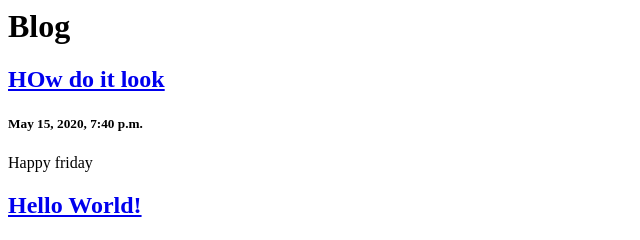
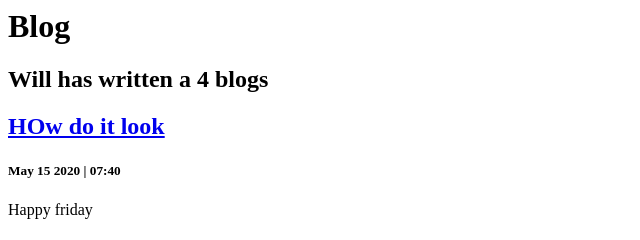
Before and after one commit to wmalisch/Portfolio, a Django app: page /blog/ in a window 1280 px wide. Shown: the top 240 px of the page, without its empty margins (0-640 px from the left). Run offline with Django 3.2, Linux system fonts and the light colour scheme; data comes from the database, SQL or seed files in the repository; both versions use the stored data as it was after the commit.

Commit message:
Some more work on the blog

```diff
--- a/blog/models.py
+++ b/blog/models.py
@@ -2,6 +2,6 @@ from django.db import models
 
 class Blog(models.Model):
     title = models.CharField(max_length=100)
-    date = models.DateField(auto_now=False)
+    date = models.DateTimeField(auto_now=False)
     tweet = models.CharField(max_length=320)
     url = models.URLField(blank=True)
--- a/blog/templates/blog/all_blogs.html
+++ b/blog/templates/blog/all_blogs.html
@@ -1,10 +1,11 @@
 <h1>Blog</h1>
 
+<h2>Will has written a {{ count }} blog{{ blogs.count|pluralize }}</h2>
 
 {% for blog in blogs %}
 <!--Specify blog:detail, it is cleaner than just detail in the event that you have many apps with detail templates-->
 <a href="{% url 'blog:detail' blog.id %}"><h2>{{ blog.title }}</h2></a>
-<h5>{{ blog.date }}</h5>
+<h5>{{ blog.date|date:'M d Y | h:i ' }}</h5>
 <p>{{ blog.tweet }}</p>
 
 {% endfor %}
--- a/blog/views.py
+++ b/blog/views.py
@@ -2,8 +2,9 @@ from django.shortcuts import render, get_object_or_404
 from .models import Blog
 
 def all_blogs(request):
-    blogs = Blog.objects.order_by('-date')[:7]
-    return render(request, 'blog/all_blogs.html', {'blogs':blogs})
+    blogs_count = Blog.objects.count
+    blogs = Blog.objects.order_by('-date')[:6]
+    return render(request, 'blog/all_blogs.html', {'blogs':blogs, 'count':blogs_count})
 
 def detail(request, blog_id):
     # first param is the object we are looking for
--- a/portfolio/templates/portfolio/home.html
+++ b/portfolio/templates/portfolio/home.html
@@ -2,8 +2,10 @@
 
 {% load static %}
 
+<a href="{% url 'blog:all_blogs' %}">Blog</a>
+<br>
 <a href="{% static 'portfolio/resume2.pdf' %}">Resume</a>
-
+<br>
 <img src="{% static 'portfolio/red.jpg' %}" style="border-radius: 5%">
 
 <!--Django for loop syntax, a bit different than usual-->
```
Also changed, not shown: blog/migrations/0003_auto_20200515_1539.py (added), db.sqlite3.
